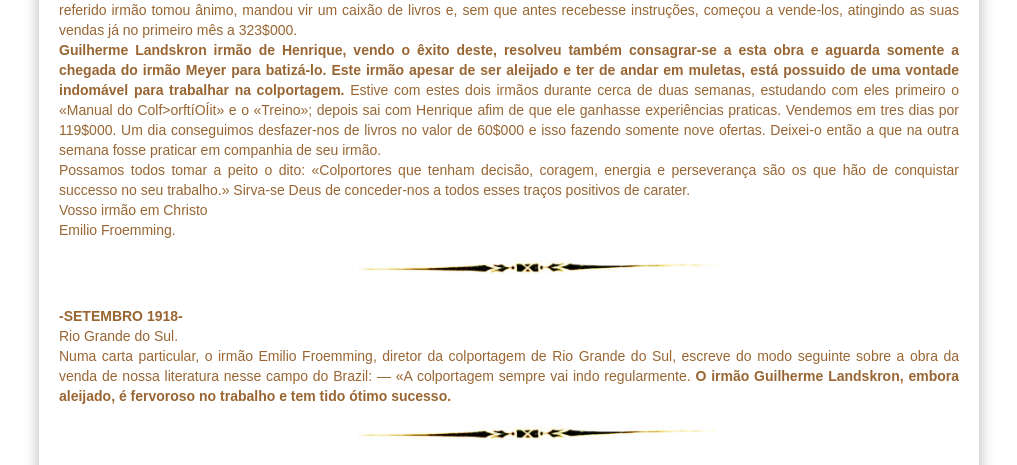
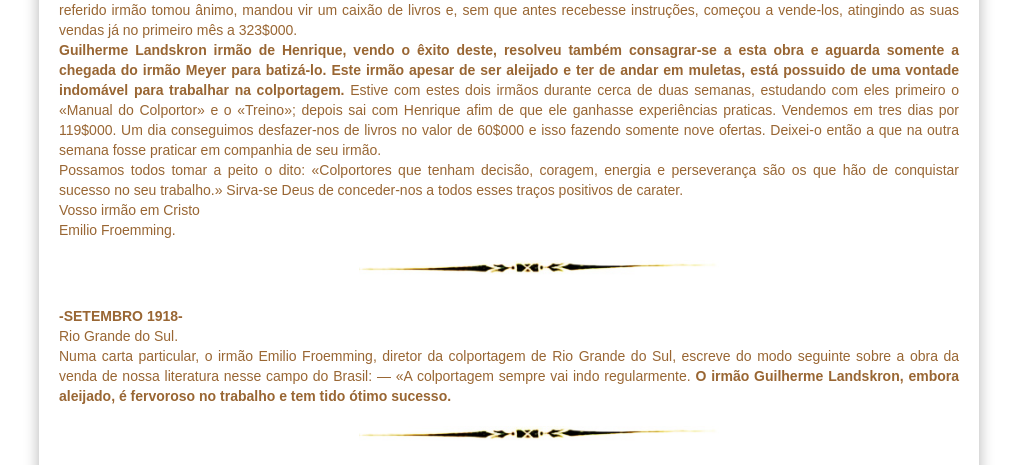
Before and after one commit to claudiovargas1955/claudiovargas1955.github.io, a Jekyll site: the page built from _pages/história-da-iasd-bosque.html, in a window 1280 px wide and 900 px high, scrolled down 1017 px. Shown: the part 178-643 px from the top of the window, without its empty margins (131-1148 px from the left). Built offline with Jekyll 4.4.1, drawn with Linux system fonts in a browser that asks for light colours; some web fonts are replaced.

Commit message:
Update história-da-iasd-bosque.html

```diff
--- a/_pages/história-da-iasd-bosque.html
+++ b/_pages/história-da-iasd-bosque.html
@@ -131,19 +131,19 @@ de Deus lhe tocasse o coração, o referido irmão tomou ânimo, mandou vir um c
 as suas vendas já no primeiro mês a 323$000.<br>
 <b>Guilherme Landskron irmão de Henrique, vendo o êxito deste, resolveu também consagrar-se a esta obra e aguarda somente a chegada do irmão Meyer para batizá-lo.
 Este irmão apesar de ser aleijado e ter de andar em muletas, está possuido de uma vontade indomável para trabalhar na colportagem.</b> Estive com estes dois irmãos
-durante cerca de duas semanas, estudando com eles primeiro o «Manual do Colf>orftíOÍit» e o «Treino»; depois sai com Henrique afim de que ele ganhasse experiências
+durante cerca de duas semanas, estudando com eles primeiro o «Manual do Colportor» e o «Treino»; depois sai com Henrique afim de que ele ganhasse experiências
 praticas. Vendemos em tres dias por 119$000. Um dia conseguimos desfazer-nos de livros no valor de 60$000 e isso fazendo somente nove ofertas. Deixei-o então a que
 na outra semana fosse praticar em companhia de seu irmão.<br>
-Possamos todos tomar a peito o dito: «Colportores que tenham decisão, coragem, energia e perseverança são os que hão de conquistar successo no seu trabalho.» Sirva-se
+Possamos todos tomar a peito o dito: «Colportores que tenham decisão, coragem, energia e perseverança são os que hão de conquistar sucesso no seu trabalho.» Sirva-se
 Deus de conceder-nos a todos esses traços positivos de carater.<br>
-Vosso irmão em Christo<br>
+Vosso irmão em Cristo<br>
 Emilio Froemming.
 <img class="dir3" style="float:center"; src="/images/separacao.jpg" class="img-responsive" width="400px" title="";/><br>
 
 <p><b>-SETEMBRO 1918-</b><br>
 Rio Grande do Sul.<br>
 Numa carta particular, o irmão Emilio Froemming, diretor da colportagem de Rio Grande do Sul, escreve do modo seguinte sobre a obra da venda de nossa literatura
-nesse campo do Brazil: — «A colportagem sempre vai indo regularmente. <b>O irmão Guilherme Landskron, embora aleijado, é fervoroso no trabalho e tem tido ótimo sucesso.
+nesse campo do Brasil: — «A colportagem sempre vai indo regularmente. <b>O irmão Guilherme Landskron, embora aleijado, é fervoroso no trabalho e tem tido ótimo sucesso.
 </b><br>
 <img class="dir3" style="float:center"; src="/images/separacao.jpg" class="img-responsive" width="400px" title="";/><br>
 
```
